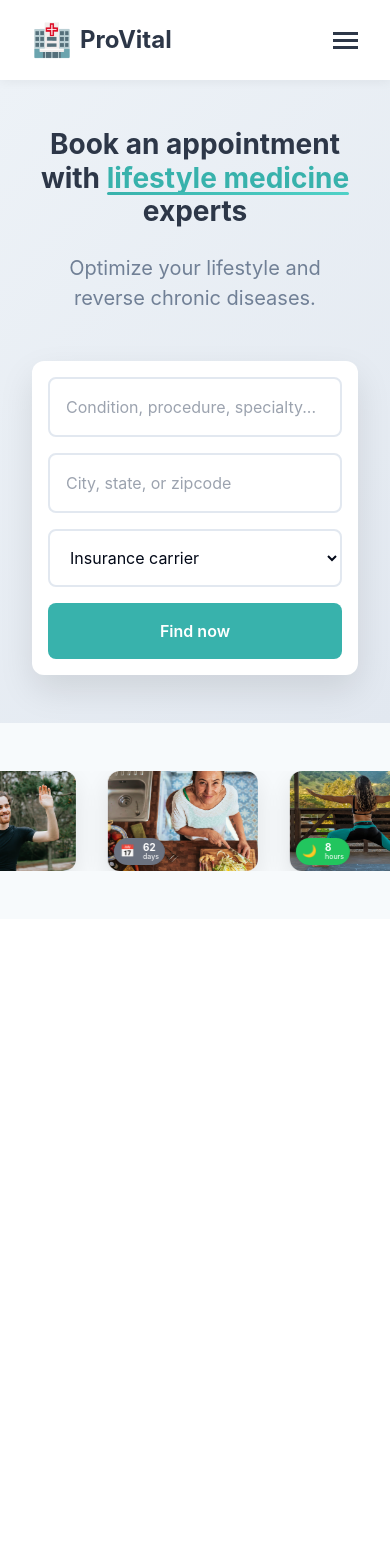
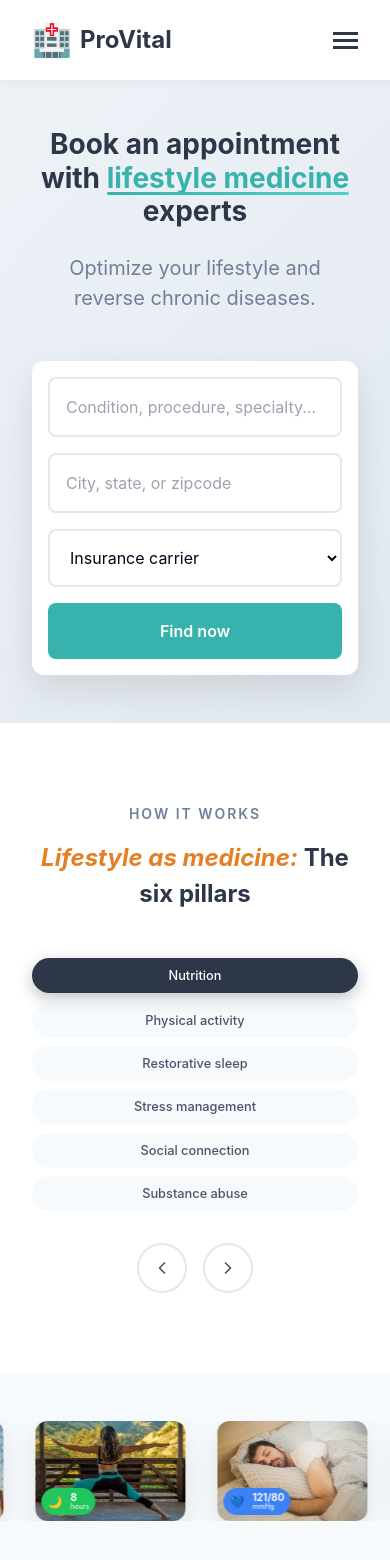
Before and after one commit to hiiiHimanshu/PROACTIVELY-ASSIGNMENT, a React (Vite) app: page / in a window 390 px wide. Shown: the top 1560 px of the page. Before the commit the page ends 919 px from the top, so only its background shows below. Built offline with nearby package versions, Linux system fonts and the light colour scheme.

Commit message:
Add "How it works" section
Added "How it works" section above the moving images, including the provided content, and adjusted the animation direction to move images from right to left.

```diff
--- /dev/null
+++ b/src/components/HowItWorks.tsx
@@ -0,0 +1,54 @@
+
+import React, { useState } from 'react';
+import { ChevronLeft, ChevronRight } from 'lucide-react';
+
+const HowItWorks = () => {
+  const [activePillar, setActivePillar] = useState('Nutrition');
+
+  const pillars = [
+    'Nutrition',
+    'Physical activity',
+    'Restorative sleep',
+    'Stress management',
+    'Social connection',
+    'Substance abuse'
+  ];
+
+  return (
+    <section className="how-it-works-section">
+      <div className="container">
+        <div className="section-header">
+          <p className="section-subtitle">HOW IT WORKS</p>
+          <h2 className="section-title">
+            <span className="lifestyle-text">Lifestyle as medicine:</span> The six pillars
+          </h2>
+        </div>
+
+        <div className="pillars-navigation">
+          <div className="pillars-tabs">
+            {pillars.map((pillar) => (
+              <button
+                key={pillar}
+                className={`pillar-tab ${activePillar === pillar ? 'active' : ''}`}
+                onClick={() => setActivePillar(pillar)}
+              >
+                {pillar}
+              </button>
+            ))}
+          </div>
+
+          <div className="navigation-arrows">
+            <button className="nav-arrow">
+              <ChevronLeft size={20} />
+            </button>
+            <button className="nav-arrow">
+              <ChevronRight size={20} />
+            </button>
+          </div>
+        </div>
+      </div>
+    </section>
+  );
+};
+
+export default HowItWorks;
--- a/src/pages/Index.tsx
+++ b/src/pages/Index.tsx
@@ -2,6 +2,7 @@
 import React from 'react';
 import Header from '../components/Header';
 import HeroSection from '../components/HeroSection';
+import HowItWorks from '../components/HowItWorks';
 import MovingImages from '../components/MovingImages';
 import '../styles/main.css';
 
@@ -11,6 +12,7 @@ const Index = () => {
       <Header />
       <main>
         <HeroSection />
+        <HowItWorks />
         <MovingImages />
       </main>
     </div>
--- a/src/styles/main.css
+++ b/src/styles/main.css
@@ -257,8 +257,8 @@ body {
   box-shadow: 0 8px 25px rgba(56, 178, 172, 0.3);
 }
 
-/* Lifestyle Pillars Section */
-.lifestyle-pillars {
+/* How It Works Section */
+.how-it-works-section {
   padding: 5rem 0;
   background: white;
 }
@@ -284,11 +284,22 @@ body {
   margin-bottom: 2rem;
 }
 
-.pillars-nav {
+.lifestyle-text {
+  color: #E67E22;
+  font-style: italic;
+}
+
+.pillars-navigation {
   display: flex;
-  justify-content: center;
+  justify-content: space-between;
+  align-items: center;
+  max-width: 1000px;
+  margin: 0 auto;
+}
+
+.pillars-tabs {
+  display: flex;
   gap: 0.5rem;
-  margin-bottom: 3rem;
   flex-wrap: wrap;
 }
 
@@ -301,6 +312,7 @@ body {
   cursor: pointer;
   transition: all 0.3s ease;
   color: #4A5568;
+  font-size: 0.9rem;
 }
 
 .pillar-tab:hover {
@@ -315,72 +327,8 @@ body {
   box-shadow: 0 5px 15px rgba(45, 55, 72, 0.3);
 }
 
-.pillars-content {
-  display: flex;
-  justify-content: center;
-  margin-bottom: 2rem;
-}
-
-.pillar-card {
-  display: grid;
-  grid-template-columns: 1fr 1fr;
-  gap: 3rem;
-  max-width: 800px;
-  align-items: center;
-  opacity: 0;
-  animation: fadeIn 0.5s ease-out forwards;
-}
-
-.card-image {
-  position: relative;
-  overflow: hidden;
-  border-radius: 12px;
-}
-
-.card-image img {
-  width: 100%;
-  height: 300px;
-  object-fit: cover;
-  transition: transform 0.3s ease;
-}
-
-.card-image:hover img {
-  transform: scale(1.05);
-}
-
-.stats-badge {
-  position: absolute;
-  bottom: 1rem;
-  left: 1rem;
-  background: #38B2AC;
-  color: white;
-  padding: 0.5rem 1rem;
-  border-radius: 20px;
-  font-weight: 600;
-  font-size: 0.875rem;
-  backdrop-filter: blur(10px);
-}
-
-.card-content {
-  padding: 1rem;
-}
-
-.card-title {
-  font-size: 2rem;
-  font-weight: 700;
-  margin-bottom: 1rem;
-  color: #2D3748;
-}
-
-.card-description {
-  font-size: 1.125rem;
-  color: #718096;
-  line-height: 1.7;
-}
-
 .navigation-arrows {
   display: flex;
-  justify-content: center;
   gap: 1rem;
 }
 
@@ -391,7 +339,6 @@ body {
   border-radius: 50%;
   background: white;
   color: #4A5568;
-  font-size: 1.5rem;
   cursor: pointer;
   transition: all 0.3s ease;
   display: flex;
@@ -426,7 +373,7 @@ body {
 .image-track {
   display: flex;
   gap: 2rem;
-  animation: scrollLeft 30s linear infinite;
+  animation: scrollRight 30s linear infinite;
   width: calc(200% + 2rem);
 }
 
@@ -504,12 +451,12 @@ body {
 }
 
 /* Animations */
-@keyframes scrollLeft {
+@keyframes scrollRight {
   0% {
-    transform: translateX(0);
+    transform: translateX(-50%);
   }
   100% {
-    transform: translateX(-50%);
+    transform: translateX(0);
   }
 }
 
@@ -559,6 +506,15 @@ body {
 
   .badge-unit {
     font-size: 9px;
+  }
+
+  .pillars-navigation {
+    flex-direction: column;
+    gap: 2rem;
+  }
+
+  .pillars-tabs {
+    justify-content: center;
   }
 }
 
@@ -619,11 +575,6 @@ body {
     height: 130px;
   }
 
-  .pillar-card {
-    grid-template-columns: 1fr;
-    text-align: center;
-  }
-
   .health-badge {
     bottom: 8px;
     left: 8px;
@@ -641,6 +592,21 @@ body {
 
   .badge-unit {
     font-size: 8px;
+  }
+
+  .pillars-tabs {
+    flex-direction: column;
+    gap: 0.75rem;
+    width: 100%;
+  }
+
+  .pillar-tab {
+    width: 100%;
+    text-align: center;
+  }
+
+  .section-title {
+    font-size: 2rem;
   }
 }
 
@@ -680,4 +646,17 @@ body {
   .badge-unit {
     font-size: 7px;
   }
+
+  .section-title {
+    font-size: 1.5rem;
+  }
+
+  .pillars-tabs {
+    gap: 0.5rem;
+  }
+
+  .pillar-tab {
+    padding: 0.5rem 1rem;
+    font-size: 0.8rem;
+  }
 }
```
